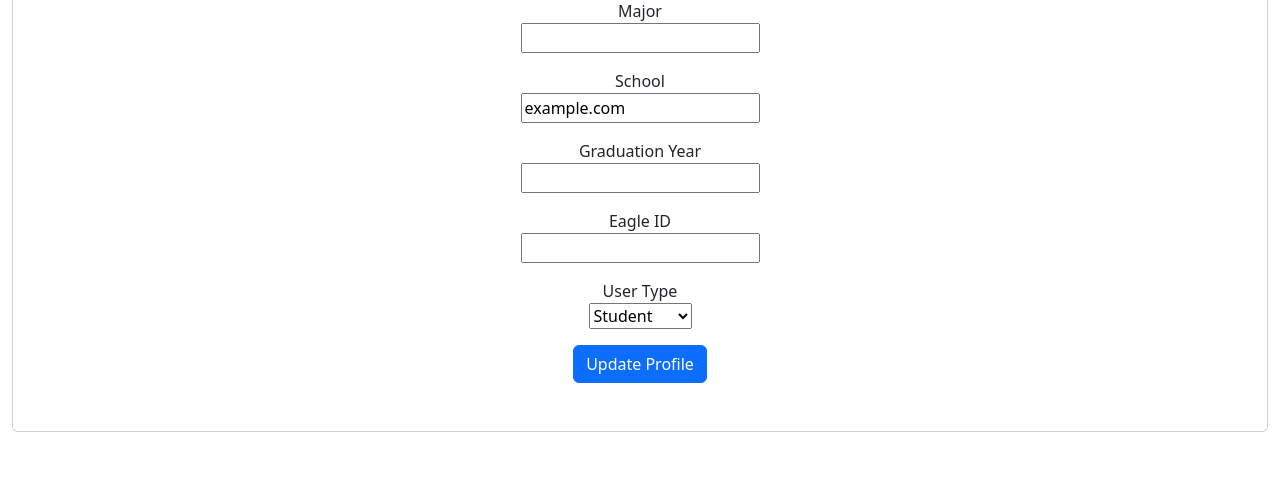
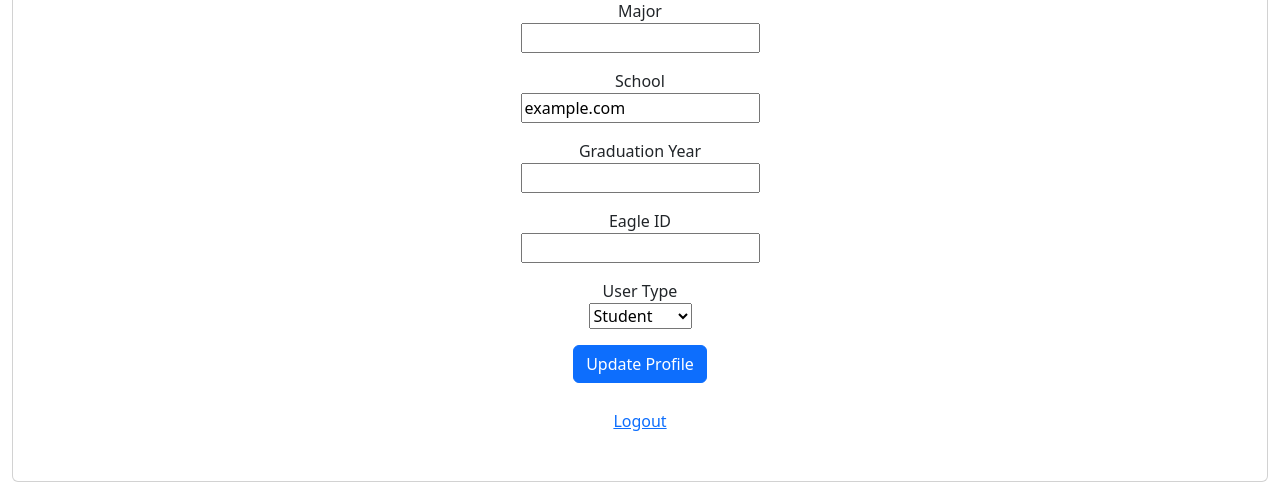
Before and after one commit to CSCI3356-Fall2024/Byte-to-Eat, a Django app: page /profile/ in a window 1280 px wide. Shown: the part 465-947 px from the top of the page. Before the commit the page ends 897 px from the top, so only its background shows below. Run offline with Django 5.2, Linux system fonts and the light colour scheme; the visitor is signed in with stand-in values (Sample User, id 1).

Commit message:
Added logout to profile.html

```diff
--- a/EagleEats/mainApp/templates/profile.html
+++ b/EagleEats/mainApp/templates/profile.html
@@ -78,4 +78,19 @@
             }
         });
     </script>
+
+<div class="row mt-4">
+    <div class="col-sm-12 text-center">
+        {% if user.is_authenticated %}
+            <form method="POST" action="{% url 'logout' %}">
+                {% csrf_token %}
+                <button class="btn btn-link" type="submit" style="padding: 0; background: none; border: none;">
+                    Logout
+                </button>
+            </form>
+        {% else %}
+            <a class="btn btn-link" href="{% url 'login' %}">Login</a>
+        {% endif %}
+    </div>
+</div>
 {% endblock %}
```
